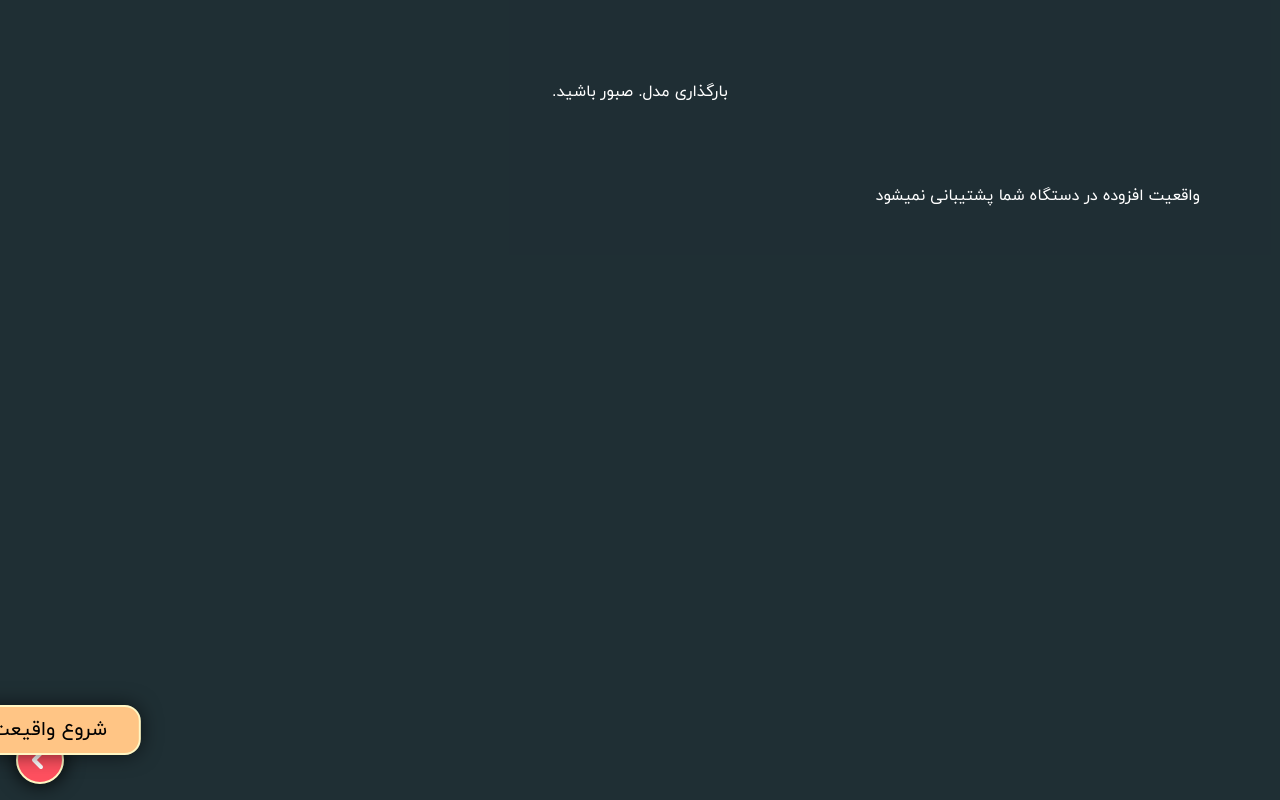
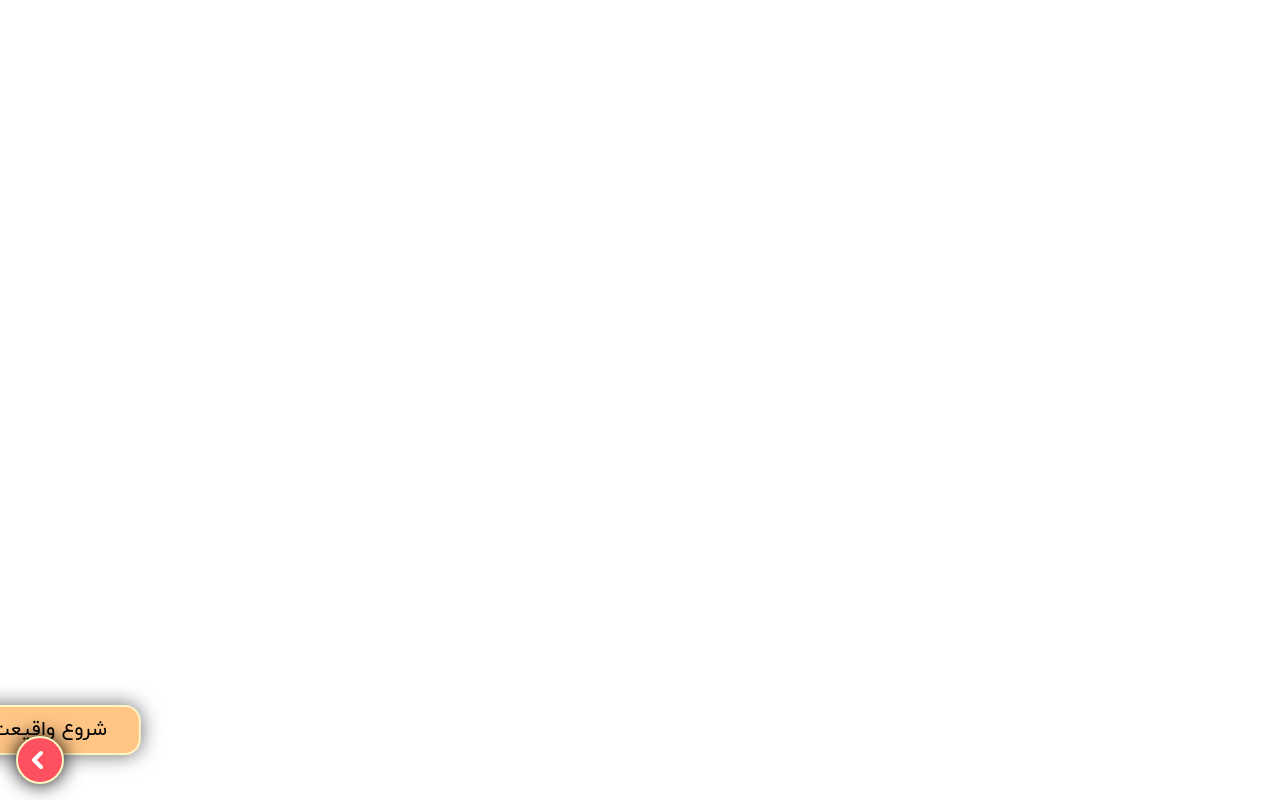
Before and after one commit to sinaAminiNextJs/bazzin, a Next.js app: page /earthThD/earthARcopy in a window 1280 px wide. Built offline with nearby package versions, Linux system fonts and the light colour scheme; a web font is replaced by a local one.

Commit message:
add new style

```diff
--- a/app/earthThD/earthARcopy/page.tsx
+++ b/app/earthThD/earthARcopy/page.tsx
@@ -14,7 +14,7 @@ export default function ARPage() {
 
   return (
     <section className="relative w-full text-white flex justify-center items-center bg-mybg/96 overflow-hidden">
-      <div className="w-full h-screen ">
+      <div className="fixed top-0 left-0 w-full h-screen ">
         {/* @ts-ignore */}
         <model-viewer
           ref={modelViewerRef}
```
